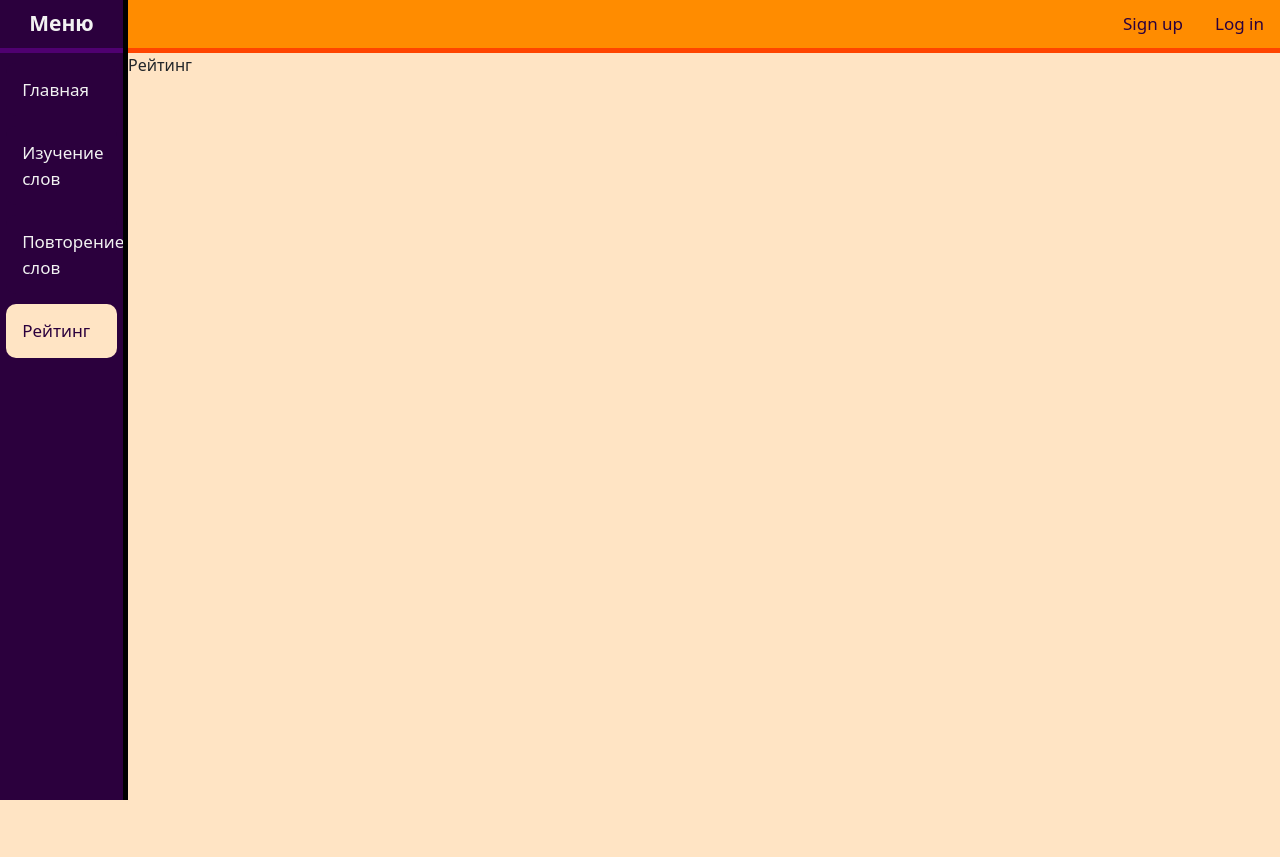
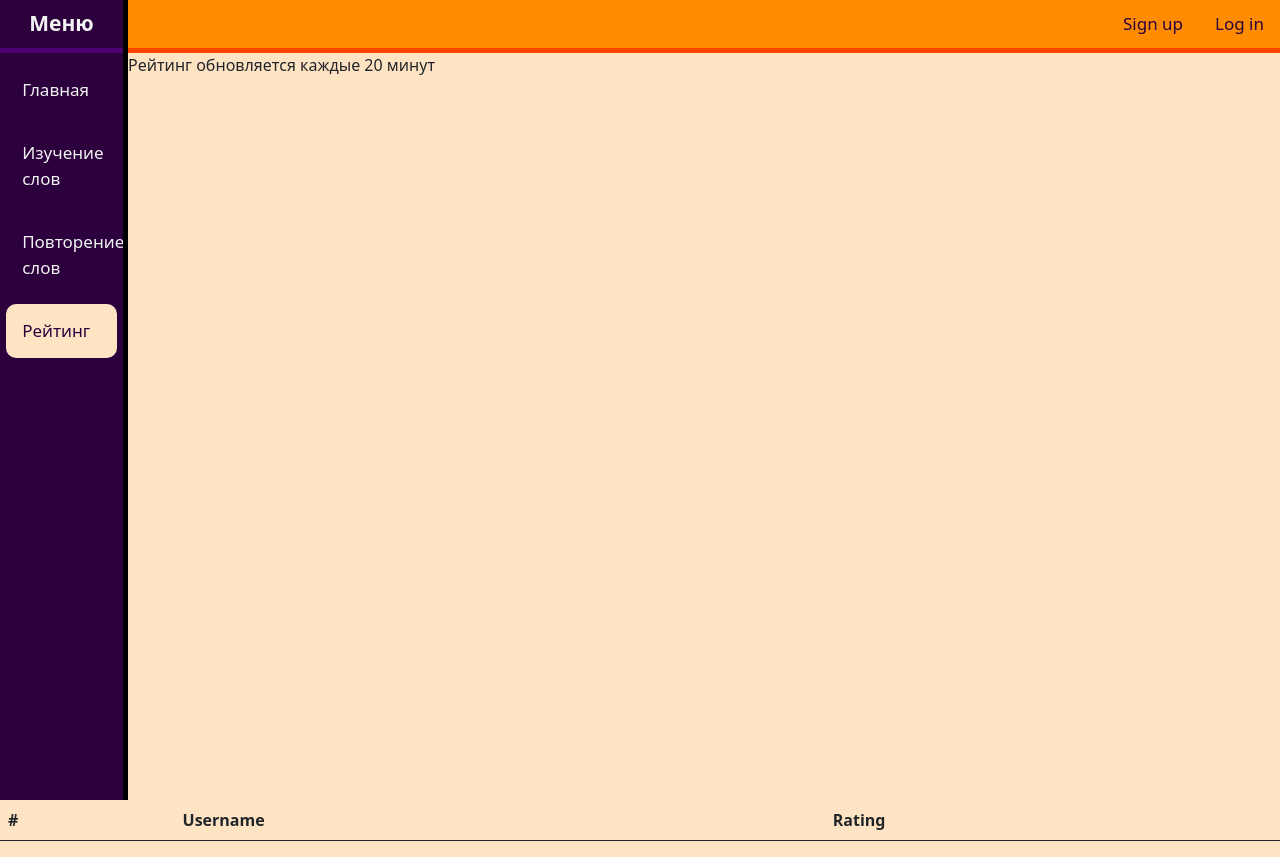
Before and after one commit to MeaTael/course_project, a Django app: page /compete/ in a window 1280 px wide. Before the commit the page ends 800 px from the top, so only its background shows below. Run offline with Django 4.2, Linux system fonts and the light colour scheme; lists and menus that the app fills with data are empty; parts of the project's set-up code (start-up, migrations or seed data) failed here and were passed over; some libraries are stand-ins or nearby versions.

Commit message:
add rating

```diff
--- a/home/templates/home/competePage.html
+++ b/home/templates/home/competePage.html
@@ -9,5 +9,23 @@
 {% endblock %}
 
 {% block content %}
-    <p>Рейтинг</p>
+    <p>Рейтинг обновляется каждые 20 минут</p>
+    <table class="table">
+      <thead>
+    <tr>
+        <th scope="col">#</th>
+        <th scope="col">Username</th>
+        <th scope="col">Rating</th>
+    </tr>
+  </thead>
+    <tbody>
+        {% for message in messages_list %}
+            <tr>
+            <td>{{ message.i }}</td>
+            <td>{{ message.username }}</td>
+            <td>{{ message.rating }}</td>
+            </tr>
+    {% endfor %}
+    </tbody>
+    </table>
 {% endblock %}
--- a/home/views.py
+++ b/home/views.py
@@ -8,6 +8,8 @@ from home.models import EngRusDict
 from users.forms import LearningWords
 
 from django.contrib import messages
+
+from users.models import Profile
 
 
 def home(request):
@@ -42,4 +44,10 @@ def repeat(request):
 
 
 def compete(request):
-    return render(request, 'home/competePage.html')
+    profiles = Profile.objects.all().order_by('-rating')[:10]
+    messages_list = []
+    i = 1
+    for profile in profiles:
+        messages_list.append({'username': profile.user.username, 'rating': profile.rating, 'i': i})
+        i += 1
+    return render(request, 'home/competePage.html', {'messages_list': messages_list})
--- a/users/models.py
+++ b/users/models.py
@@ -7,6 +7,7 @@ class Profile(models.Model):
     user = models.OneToOneField(User, on_delete=models.CASCADE)
     image = models.ImageField(default='default.jpeg', upload_to='profile_pics')
     learning_level = models.FloatField(default=1.0)
+    rating = models.DecimalField(default=0, max_digits=15, decimal_places=6)
     learned_words = models.JSONField(blank=True, default="{}")
 
     def __str__(self):
```
Also changed, not shown: users/migrations/0001_initial.py.
